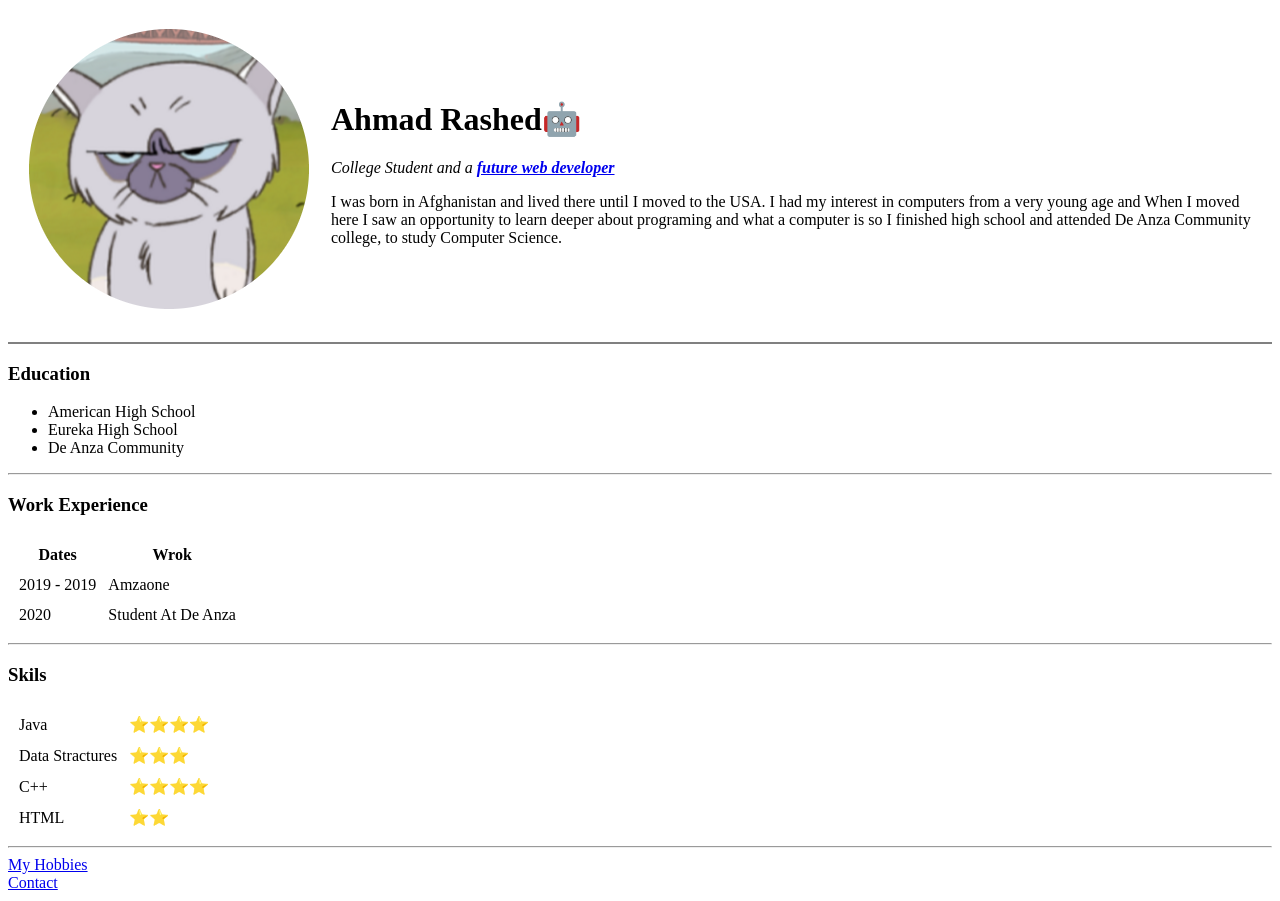
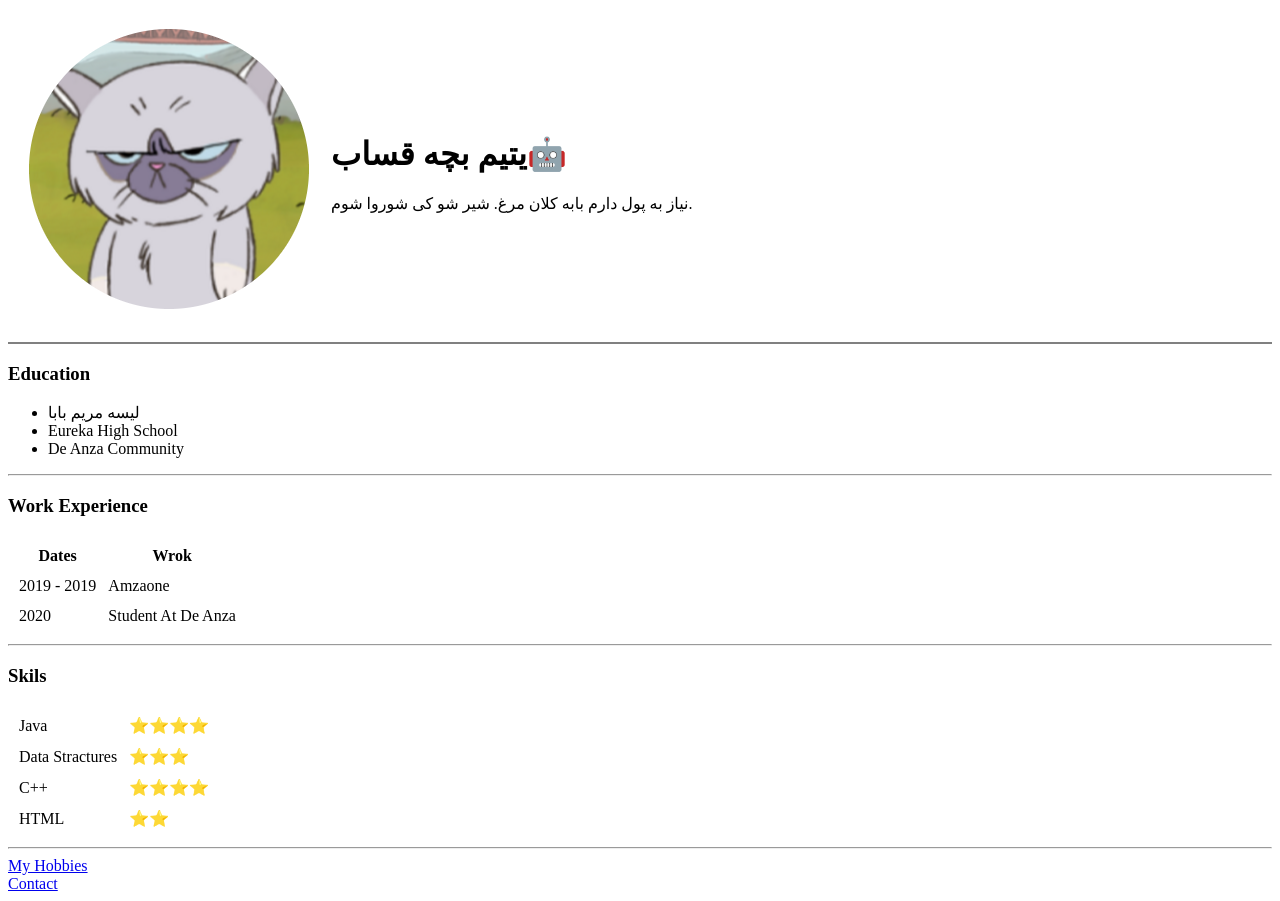
Before and after one commit to RunFastToGoal/cv, a plain HTML site: page index.html in a window 1280 px wide. Drawn offline with Linux system fonts and the light colour scheme.

Commit message:
Update index.html
بابا

```diff
--- a/index.html
+++ b/index.html
@@ -11,12 +11,8 @@
     <tr>
       <td><img src="images/AngryCat.png" alt="Cat's Angry picture"></td>
       <td>
-        <h1>Ahmad Rashed🤖</h1>
-        <p><em>College Student and a <strong><a href="https://money.usnews.com/careers/best-jobs/web-developer">future web developer</a></strong></em></p>
-        <p>I was born in Afghanistan and lived there until I moved to the USA. I had my interest in computers
-          from a very young age and When I moved here I saw an opportunity to learn deeper about programing
-          and what a computer is so I finished high school and attended De Anza Community college, to study
-          Computer Science.</p>
+        <h1>یتیم بچه قساب🤖</h1>
+        <p>نیاز به پول دارم بابه کلان مرغ. شیر شو کی شوروا شوم.</p>
       </td>
     </tr>
   </table>
@@ -25,7 +21,7 @@
 
   <h3>Education</h3>
   <ul>
-    <li>American High School</li>
+    <li>لیسه مریم بابا</li>
     <li>Eureka High School</li>
     <li>De Anza Community</li>
   </ul>
```
